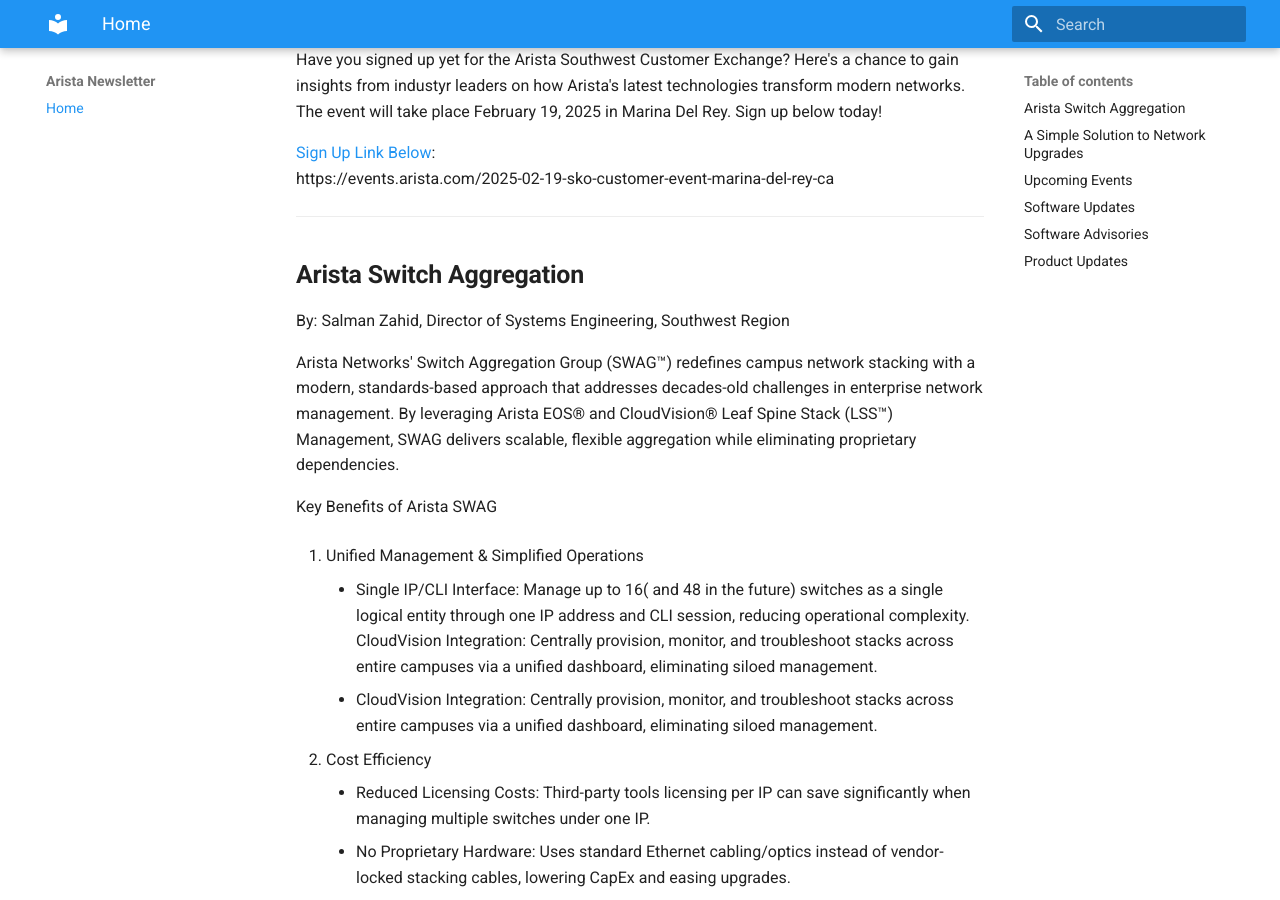
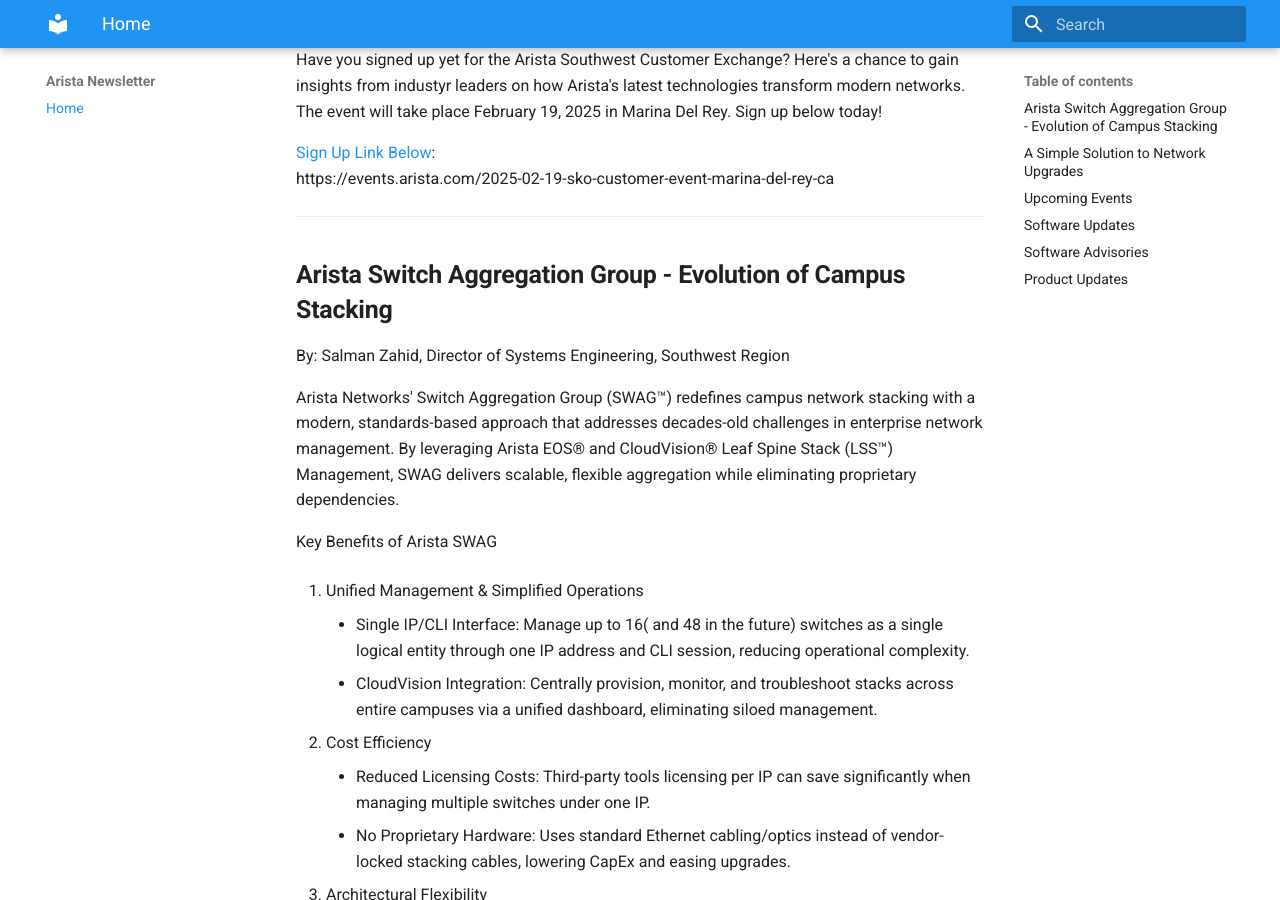
Before and after one commit to AristaSouthwest/Newsletter, an MkDocs documentation site: the page built from docs/index.md, in a window 1280 px wide and 900 px high, scrolled down 388 px. Built offline with MkDocs 1.6.1 and Material for MkDocs 9.7.7, drawn with Linux system fonts in a browser that asks for light colours.

Commit message:
edits for February Newsletter

```diff
--- a/docs/index.md
+++ b/docs/index.md
@@ -14,7 +14,7 @@
 
 ---
 
-## **Arista Switch Aggregation**
+## **Arista Switch Aggregation Group - Evolution of Campus Stacking**
 By: Salman Zahid, Director of Systems Engineering, Southwest Region
 
 Arista Networks' Switch Aggregation Group (SWAG™) redefines campus network stacking with a modern, standards-based approach that addresses decades-old challenges in enterprise network management. By leveraging Arista EOS® and CloudVision® Leaf Spine Stack (LSS™) Management, SWAG delivers scalable, flexible aggregation while eliminating proprietary dependencies.
@@ -24,7 +24,6 @@
 
 1.  Unified Management & Simplified Operations
     * Single IP/CLI Interface: Manage up to 16( and 48 in the future)  switches as a single logical entity through one IP address and CLI session, reducing operational complexity.
-     CloudVision Integration: Centrally provision, monitor, and troubleshoot stacks across entire campuses via a unified dashboard, eliminating siloed management.
     * CloudVision Integration: Centrally provision, monitor, and troubleshoot stacks across entire campuses via a unified dashboard, eliminating siloed management.
 
 
@@ -65,7 +64,7 @@
 
 
 <figure markdown>
-![Image Placement](img/February_Newsletter_Pic1.png)
+![Image Placement](img/February_Newsletter_Pic1.png){: style="height:350px;width:650px"}
     <figcaption> Arista SWAG </figcaption>
 </figure>
 
```
Also changed, not shown: docs/img/December_Newsletter_A2_Pic1.png (deleted), docs/img/December_Newsletter_A2_Pic2.png (deleted), docs/img/December_Newsletter_A2_Pic3.png (deleted), docs/img/December_Newsletter_A2_Pic4.png (deleted), docs/img/December_Newsletter_A2_pic5.png (deleted), docs/img/December_Newsletter_Pic1.png (deleted), site/img/February_Newsletter_Pic1.png (added), site/img/February_Newsletter_Pic2.png (added), site/img/February_Newsletter_Pic3.png (added), site/index.html, site/search/search_index.json, site/sitemap.xml, 1 other file.
